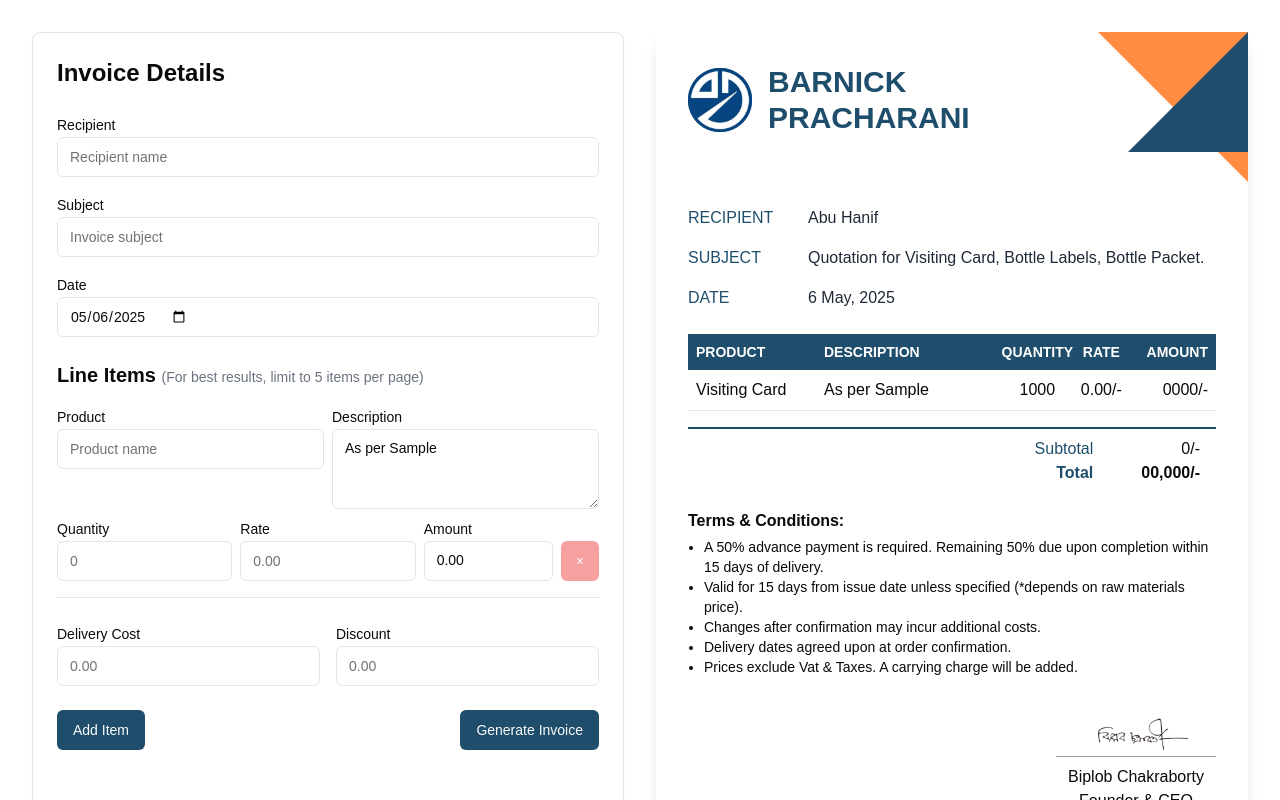
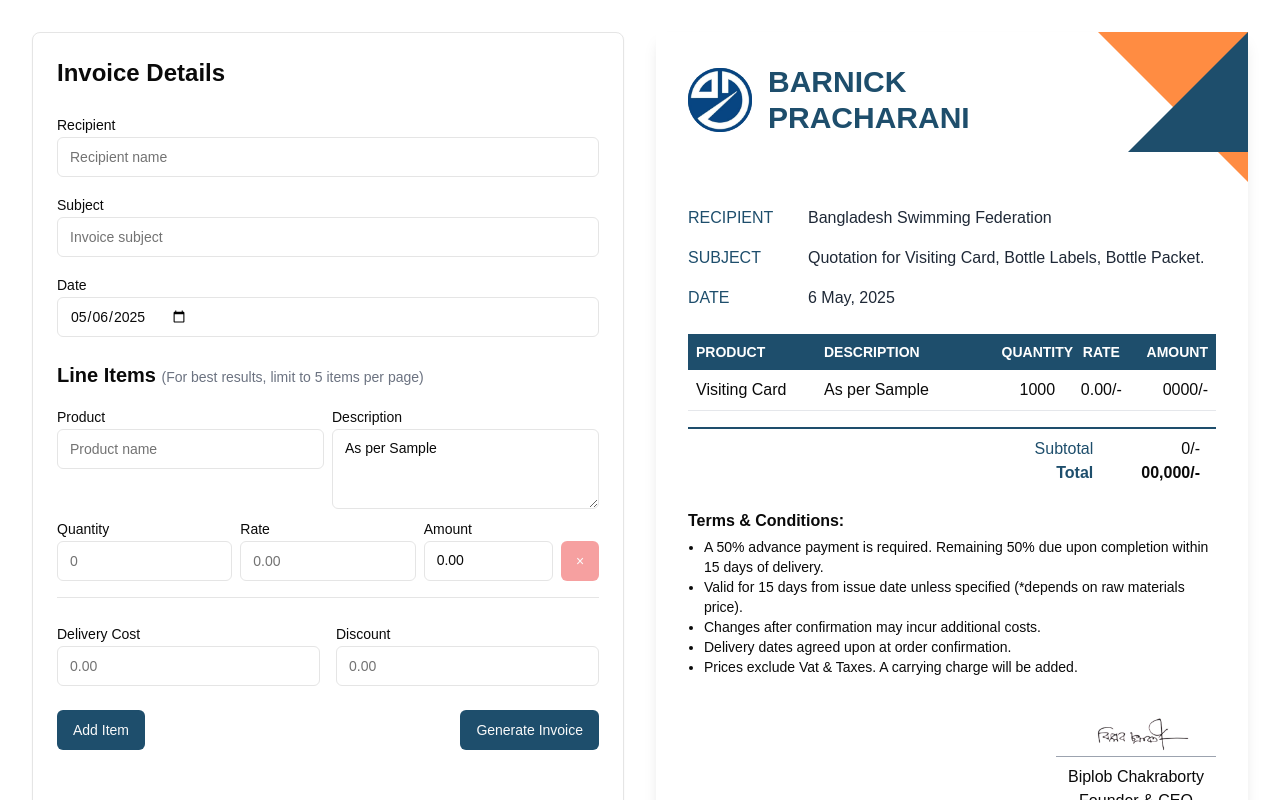
Before and after one commit to barnick-engineering/barnick-invoice, a Next.js app: page / in a window 1280 px wide. Shown: the top 800 px of the page. Built offline with nearby package versions, Linux system fonts and the light colour scheme.

Commit message:
preview name changed

```diff
--- a/components/invoice-preview.tsx
+++ b/components/invoice-preview.tsx
@@ -72,7 +72,7 @@ export default function InvoicePreview({ data }: InvoicePreviewProps) {
         <div className="grid grid-cols-[120px_1fr] gap-y-4 mb-6 print:gap-y-2 print:mb-4">
           <div className="text-[#1e4e6c] font-medium">RECIPIENT</div>
           <div className="font-medium text-gray-800">
-            {data.recipient || "Abu Hanif"}
+            {data.recipient || "Bangladesh Swimming Federation"}
           </div>
 
           <div className="text-[#1e4e6c] font-medium">SUBJECT</div>
```
